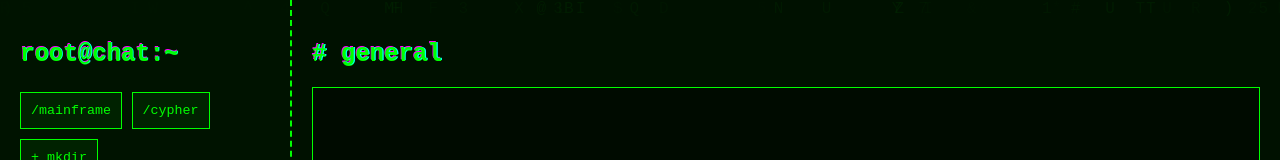
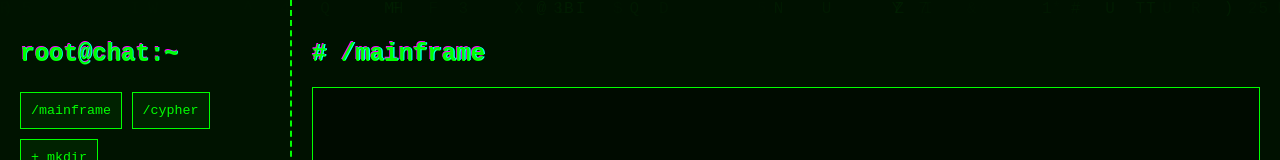
Before and after one commit to faknest/chatroom, a plain HTML site: page index.html in a window 1280 px wide. Shown: the top 160 px of the page. Drawn offline with Linux system fonts and the light colour scheme; no server answers.

Commit message:
Update index.html

```diff
--- a/index.html
+++ b/index.html
@@ -24,7 +24,6 @@
             position: relative;
         }
 
-        /* GLITCH EFFECTS */
         .glitch {
             animation: glitch 1s linear infinite;
             text-shadow: 0.05em 0 0 var(--glitch-color-1),
@@ -64,7 +63,6 @@
             z-index: -1;
         }
 
-        /* CHAT UI */
         .sidebar {
             width: 250px;
             border-right: 2px dashed var(--matrix-green);
@@ -163,10 +161,9 @@
         const app = initializeApp(firebaseConfig);
         const db = getDatabase(app);
 
-        let currentRoom = 'general';
+        let currentRoom = '/mainframe';
         let username = localStorage.getItem('username') || 'Anonymous';
 
-        // Initialize UI
         document.getElementById('usernameInput').value = username;
         setupRoom(currentRoom);
 
@@ -175,7 +172,6 @@
             document.getElementById('roomName').textContent = `# ${roomName}`;
             const messagesRef = ref(db, `rooms/${roomName}/messages`);
 
-            // Clear existing messages
             document.getElementById('messages').innerHTML = '';
 
             onChildAdded(messagesRef, (snapshot) => {
```
